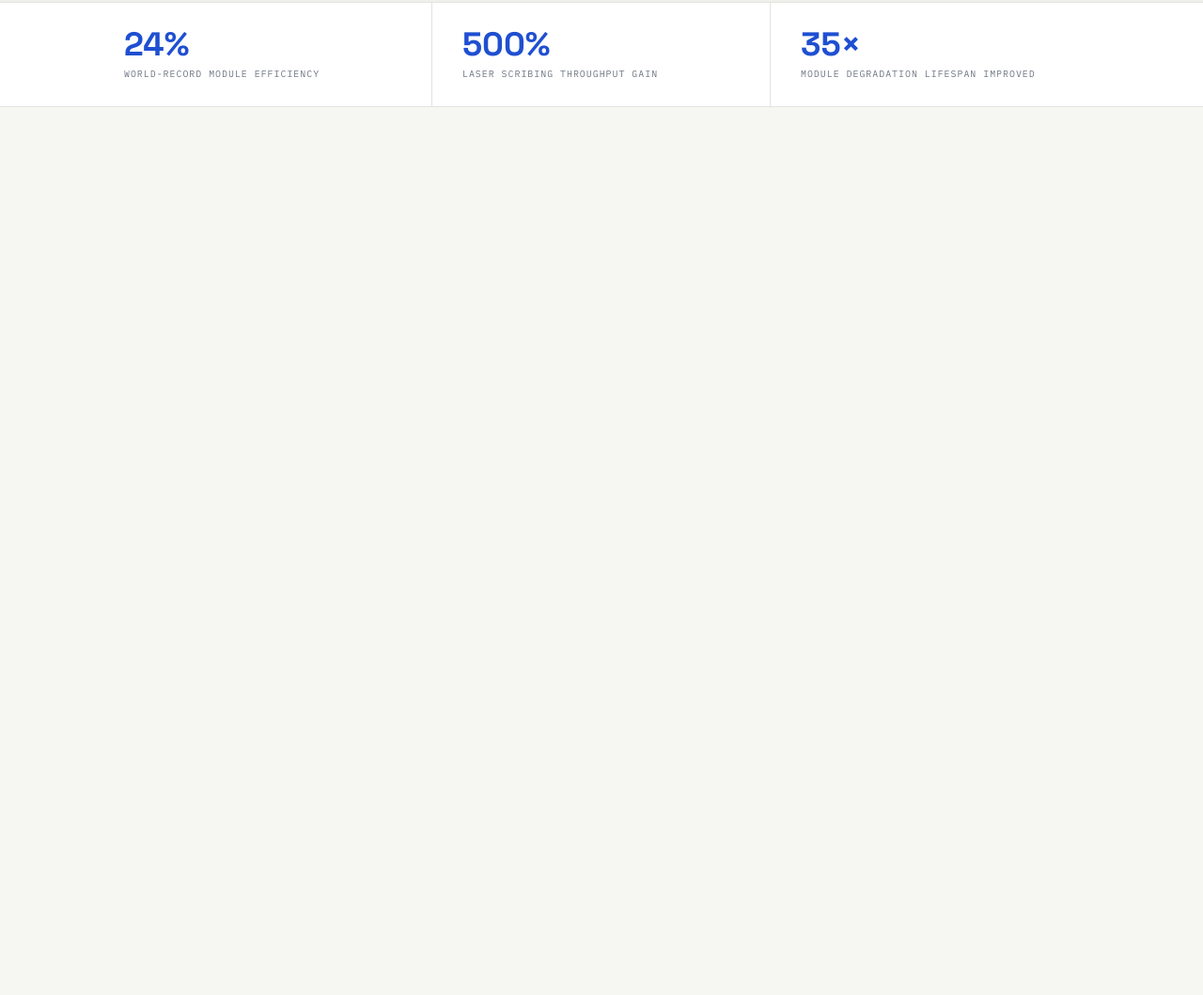
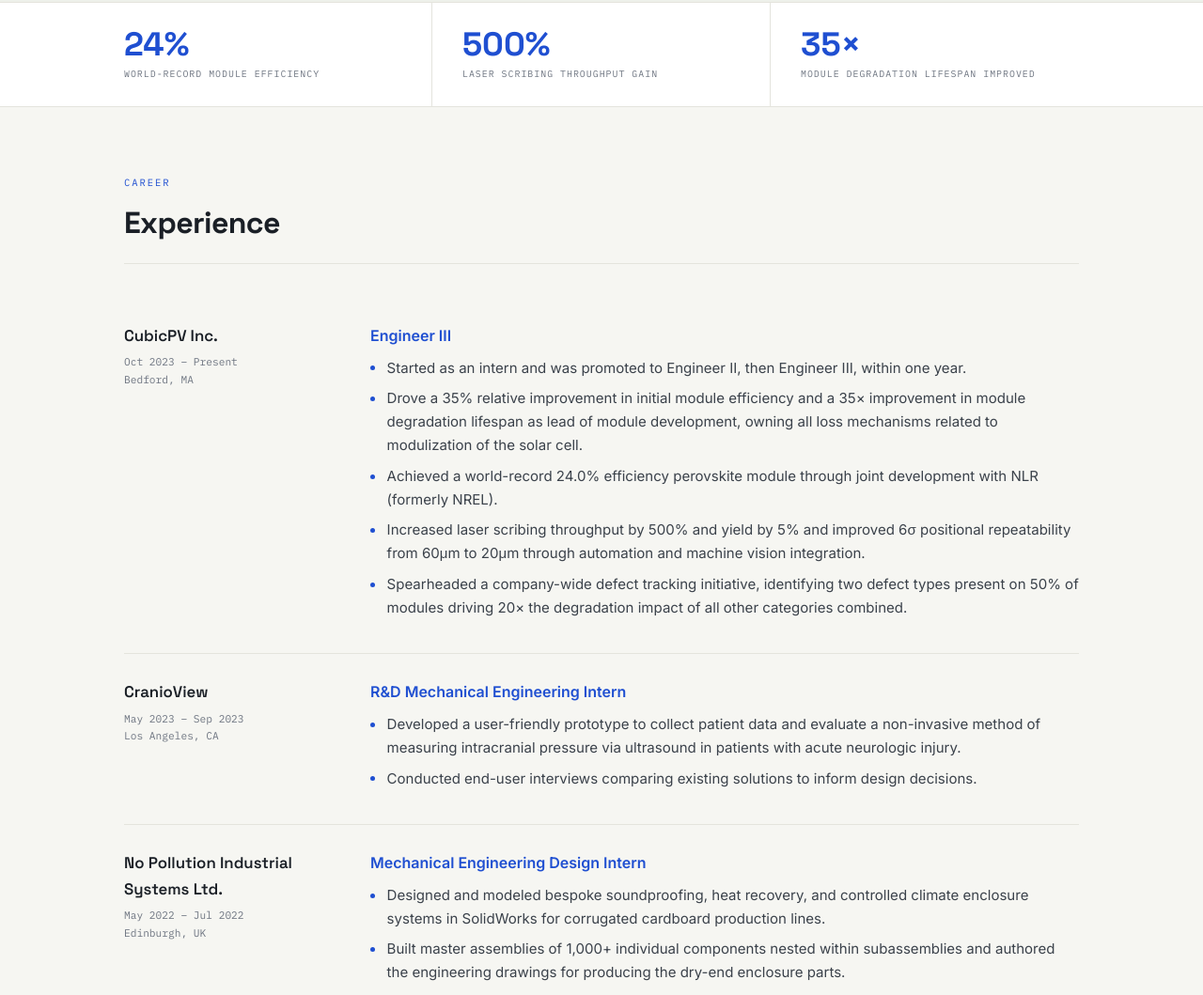
Before and after one commit to Todd-Russell/Todd-Russell.github.io, a plain HTML site: page resume.html in a window 1280 px wide. Shown: the part 734-1793 px from the top of the page at 94% size. Drawn offline with Linux system fonts and the light colour scheme.

Commit message:
Restore complete HTML; re-apply Option D hero and Experience and Background button

```diff
--- a/resume.html
+++ b/resume.html
@@ -306,4 +306,26 @@
   var io;
   function initReveal(){
     if (!io) io = new IntersectionObserver(function(es){ es.forEach(function(e){ if(e.isIntersecting){ e.target.classList.add('in'); io.unobserve(e.target); } }); }, {threshold:0.08});
-    document.q
+    document.querySelectorAll('.reveal:not(.in)').forEach(function(el){ io.observe(el); });
+  }
+  function bindHamburger(){
+    var t=$('nav-toggle'), links=$('nav-links'); if(!t||!links) return;
+    t.addEventListener('click', function(){ var open=links.classList.toggle('open'); t.setAttribute('aria-expanded', open?'true':'false'); });
+    links.querySelectorAll('a').forEach(function(a){ a.addEventListener('click', function(){ links.classList.remove('open'); t.setAttribute('aria-expanded','false'); }); });
+  }
+  (async function(){
+    bindHamburger();
+    try {
+      var d = await loadData(); var r = d.resume;
+      renderHero(r); renderStats(r.stats);
+      $('exp-list').innerHTML = R.buildExperience(r);
+      var edu = R.buildEducation(r); $('edu-grid').innerHTML = edu.grid; $('coursework').innerHTML = edu.coursework;
+      $('skills-grid').innerHTML = R.buildSkills(r);
+      $('pub-list').innerHTML = R.buildPublications(r);
+      renderContact(r); bindCoursework(); initReveal();
+    } catch (err) { console.error('Resume load error:', err); }
+  })();
+
+</script>
+</body>
+</html>
```
Also changed, not shown: index.html (+24 -1 lines). Lines whose indentation alone changed are shown as unchanged.
